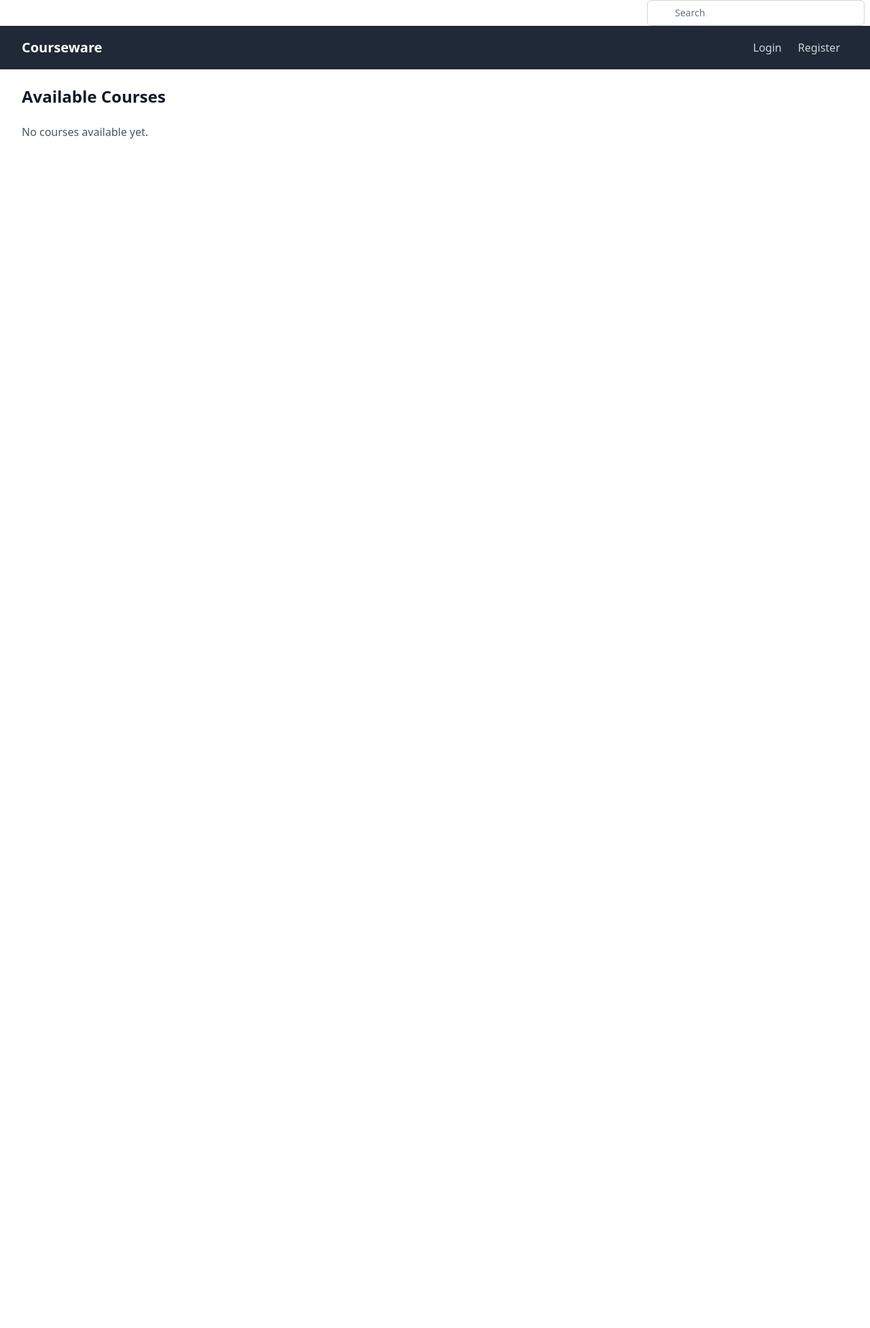
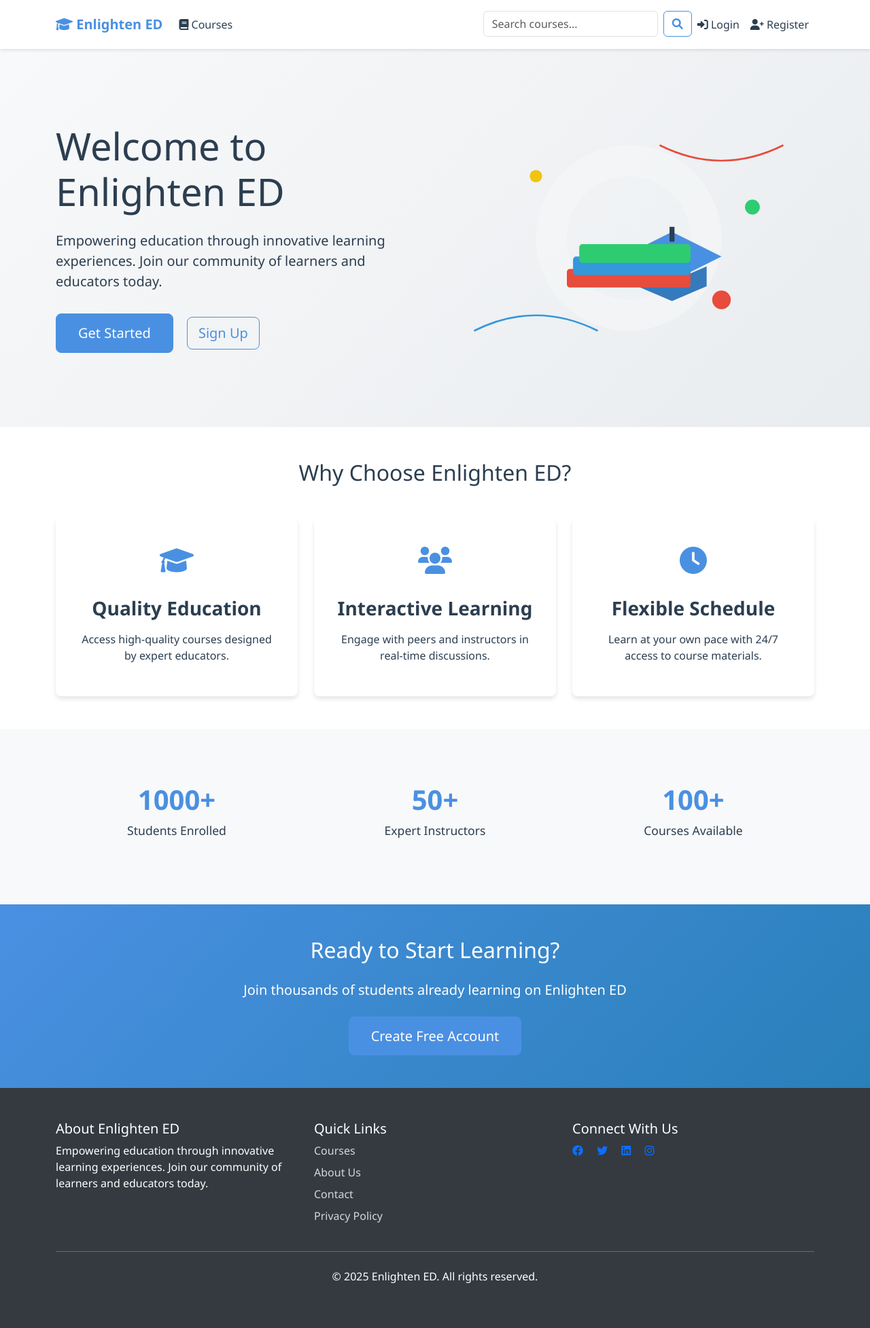
Before and after one commit to rjvtayam/Courseware, a Flask app: page / in a window 1280 px wide. Shown: the whole page at 68% size. Before the commit the page ends 204 px from the top, so only its background shows below. Run offline with Flask 3, Linux system fonts and the light colour scheme; data that the repository does not hold is empty; some libraries are stand-ins or nearby versions.

Commit message:
Added modern welcome page and polished UI design for Enlighten ED
- Created welcome page with hero section and features
- Added custom CSS styling with modern design
- Updated base template with Bootstrap 5
- Added hero image and icons
- Implemented main routes

```diff
--- a/app/__init__.py
+++ b/app/__init__.py
@@ -47,7 +47,8 @@ def create_app():
         db.create_all()
 
         # Import and register blueprints
-        from app.routes import auth, courses, assignments
+        from app.routes import main, auth, courses, assignments
+        app.register_blueprint(main.bp)
         app.register_blueprint(auth.bp)
         app.register_blueprint(courses.bp)
         app.register_blueprint(assignments.bp)
--- /dev/null
+++ b/app/routes/main.py
@@ -0,0 +1,13 @@
+from flask import Blueprint, render_template
+from flask_login import current_user, login_required
+
+bp = Blueprint('main', __name__)
+
+@bp.route('/')
+def index():
+    return render_template('welcome.html')
+
+@bp.route('/profile')
+@login_required
+def profile():
+    return render_template('profile.html', user=current_user)
--- /dev/null
+++ b/app/static/css/style.css
@@ -0,0 +1,171 @@
+/* Global Styles */
+:root {
+    --primary-color: #4a90e2;
+    --secondary-color: #2c3e50;
+    --accent-color: #e74c3c;
+    --light-gray: #f8f9fa;
+    --dark-gray: #343a40;
+}
+
+body {
+    font-family: 'Segoe UI', system-ui, -apple-system, sans-serif;
+    color: var(--secondary-color);
+}
+
+/* Navbar Styles */
+.navbar {
+    box-shadow: 0 2px 4px rgba(0,0,0,0.1);
+    background-color: white !important;
+    padding: 1rem 0;
+}
+
+.navbar-brand {
+    font-weight: 600;
+    color: var(--primary-color) !important;
+}
+
+.nav-link {
+    font-weight: 500;
+    color: var(--secondary-color) !important;
+    transition: color 0.3s ease;
+}
+
+.nav-link:hover {
+    color: var(--primary-color) !important;
+}
+
+/* Welcome Hero Section */
+.welcome-hero {
+    padding: 6rem 0;
+    background: linear-gradient(135deg, #f8f9fa 0%, #e9ecef 100%);
+}
+
+.hero-image {
+    max-width: 100%;
+    height: auto;
+}
+
+.hero-buttons {
+    margin-top: 2rem;
+}
+
+/* Feature Cards */
+.feature-card {
+    background: white;
+    border-radius: 8px;
+    padding: 2rem;
+    text-align: center;
+    box-shadow: 0 4px 6px rgba(0,0,0,0.1);
+    transition: transform 0.3s ease;
+}
+
+.feature-card:hover {
+    transform: translateY(-5px);
+}
+
+.feature-icon {
+    font-size: 2.5rem;
+    color: var(--primary-color);
+    margin-bottom: 1.5rem;
+}
+
+.feature-card h3 {
+    margin-bottom: 1rem;
+    font-weight: 600;
+}
+
+/* Stats Section */
+.stats-section {
+    background-color: var(--light-gray);
+}
+
+.stat-item {
+    padding: 2rem;
+}
+
+.stat-number {
+    font-size: 2.5rem;
+    font-weight: 700;
+    color: var(--primary-color);
+    margin-bottom: 0.5rem;
+}
+
+.stat-label {
+    font-size: 1.1rem;
+    color: var(--secondary-color);
+}
+
+/* CTA Section */
+.cta-section {
+    background: linear-gradient(135deg, var(--primary-color) 0%, #2980b9 100%);
+    color: white;
+}
+
+.cta-section h2,
+.cta-section .lead {
+    color: white;
+}
+
+/* Buttons */
+.btn-primary {
+    background-color: var(--primary-color);
+    border-color: var(--primary-color);
+    padding: 0.8rem 2rem;
+    font-weight: 500;
+}
+
+.btn-primary:hover {
+    background-color: #357abd;
+    border-color: #357abd;
+}
+
+.btn-outline-primary {
+    border-color: var(--primary-color);
+    color: var(--primary-color);
+}
+
+.btn-outline-primary:hover {
+    background-color: var(--primary-color);
+    color: white;
+}
+
+/* Footer */
+.footer {
+    background-color: var(--dark-gray);
+    color: white;
+    padding: 3rem 0;
+}
+
+.footer-links {
+    list-style: none;
+    padding: 0;
+}
+
+.footer-links li {
+    margin-bottom: 0.5rem;
+}
+
+.footer-links a {
+    color: rgba(255,255,255,0.8);
+    text-decoration: none;
+}
+
+.footer-links a:hover {
+    color: white;
+}
+
+/* Responsive Design */
+@media (max-width: 768px) {
+    .welcome-hero {
+        padding: 4rem 0;
+        text-align: center;
+    }
+
+    .hero-image {
+        margin-top: 2rem;
+    }
+
+    .feature-card {
+        margin-bottom: 1.5rem;
+    }
+}
--- a/app/templates/base.html
+++ b/app/templates/base.html
@@ -3,60 +3,150 @@
 <head>
     <meta charset="UTF-8">
     <meta name="viewport" content="width=device-width, initial-scale=1.0">
-    <title>{% block title %}{% endblock %} - Courseware</title>
-    <script src="https://cdn.tailwindcss.com"></script>
-    <script src="https://cdnjs.cloudflare.com/ajax/libs/socket.io/4.0.1/socket.io.js"></script>
-    <script src="{{ url_for('static', filename='js/notifications.js') }}"></script>
-    {% block scripts %}{% endblock %}
+    <title>{% block title %}{% endblock %} - Enlighten ED</title>
+    <!-- Bootstrap CSS -->
+    <link href="https://cdn.jsdelivr.net/npm/bootstrap@5.3.0/dist/css/bootstrap.min.css" rel="stylesheet">
+    <!-- Font Awesome -->
+    <link rel="stylesheet" href="https://cdnjs.cloudflare.com/ajax/libs/font-awesome/6.0.0/css/all.min.css">
+    <!-- Custom CSS -->
+    <link rel="stylesheet" href="{{ url_for('static', filename='css/style.css') }}">
+    {% block extra_css %}{% endblock %}
 </head>
 <body>
-    {% block navbar %}
-    <div class="flex-1 flex justify-center px-2 lg:ml-6 lg:justify-end">
-        <div class="max-w-lg w-full lg:max-w-xs">
-            <form action="{{ url_for('search.search') }}" method="get">
-                <label for="search" class="sr-only">Search</label>
-                <div class="relative">
-                    <input id="search" name="q" class="block w-full pl-10 pr-3 py-2 border border-gray-300 rounded-md leading-5 bg-white placeholder-gray-500 focus:outline-none focus:placeholder-gray-400 focus:ring-1 focus:ring-indigo-500 focus:border-indigo-500 sm:text-sm" placeholder="Search" type="search">
-                </div>
-            </form>
-        </div>
-    </div>
-    {% endblock %}
-    <nav class="bg-gray-800">
-        <div class="max-w-7xl mx-auto px-4 sm:px-6 lg:px-8">
-            <div class="flex items-center justify-between h-16">
-                <div class="flex items-center">
-                    <div class="flex-shrink-0">
-                        <a href="{{ url_for('courses.index') }}" class="text-white font-bold text-xl">Courseware</a>
-                    </div>
-                </div>
-                <div class="flex items-center">
+    <nav class="navbar navbar-expand-lg navbar-light">
+        <div class="container">
+            <a class="navbar-brand" href="{{ url_for('main.index') }}">
+                <i class="fas fa-graduation-cap"></i> Enlighten ED
+            </a>
+            <button class="navbar-toggler" type="button" data-bs-toggle="collapse" data-bs-target="#navbarNav">
+                <span class="navbar-toggler-icon"></span>
+            </button>
+            <div class="collapse navbar-collapse" id="navbarNav">
+                <ul class="navbar-nav me-auto">
+                    <li class="nav-item">
+                        <a class="nav-link" href="{{ url_for('courses.index') }}">
+                            <i class="fas fa-book"></i> Courses
+                        </a>
+                    </li>
                     {% if current_user.is_authenticated %}
-                        <a href="{{ url_for('courses.index') }}" class="text-gray-300 hover:text-white px-3 py-2">Courses</a>
-                        <a href="{{ url_for('auth.logout') }}" class="text-gray-300 hover:text-white px-3 py-2">Logout</a>
+                        {% if current_user.is_teacher %}
+                        <li class="nav-item">
+                            <a class="nav-link" href="{{ url_for('courses.create') }}">
+                                <i class="fas fa-plus-circle"></i> Create Course
+                            </a>
+                        </li>
+                        {% endif %}
+                        <li class="nav-item">
+                            <a class="nav-link" href="{{ url_for('assignments.index') }}">
+                                <i class="fas fa-tasks"></i> Assignments
+                            </a>
+                        </li>
+                    {% endif %}
+                </ul>
+                <ul class="navbar-nav">
+                    <li class="nav-item">
+                        <form class="d-flex" action="{{ url_for('search.search') }}" method="get">
+                            <input class="form-control me-2" type="search" name="q" placeholder="Search courses...">
+                            <button class="btn btn-outline-primary" type="submit">
+                                <i class="fas fa-search"></i>
+                            </button>
+                        </form>
+                    </li>
+                    {% if current_user.is_authenticated %}
+                        <li class="nav-item dropdown">
+                            <a class="nav-link dropdown-toggle" href="#" id="navbarDropdown" role="button" data-bs-toggle="dropdown">
+                                <i class="fas fa-user"></i> {{ current_user.username }}
+                            </a>
+                            <ul class="dropdown-menu dropdown-menu-end">
+                                <li>
+                                    <a class="dropdown-item" href="{{ url_for('main.profile') }}">
+                                        <i class="fas fa-user-circle"></i> Profile
+                                    </a>
+                                </li>
+                                <li>
+                                    <a class="dropdown-item" href="{{ url_for('dashboard.index') }}">
+                                        <i class="fas fa-tachometer-alt"></i> Dashboard
+                                    </a>
+                                </li>
+                                <li><hr class="dropdown-divider"></li>
+                                <li>
+                                    <a class="dropdown-item" href="{{ url_for('auth.logout') }}">
+                                        <i class="fas fa-sign-out-alt"></i> Logout
+                                    </a>
+                                </li>
+                            </ul>
+                        </li>
                     {% else %}
-                        <a href="{{ url_for('auth.login') }}" class="text-gray-300 hover:text-white px-3 py-2">Login</a>
-                        <a href="{{ url_for('auth.register') }}" class="text-gray-300 hover:text-white px-3 py-2">Register</a>
+                        <li class="nav-item">
+                            <a class="nav-link" href="{{ url_for('auth.login') }}">
+                                <i class="fas fa-sign-in-alt"></i> Login
+                            </a>
+                        </li>
+                        <li class="nav-item">
+                            <a class="nav-link" href="{{ url_for('auth.register') }}">
+                                <i class="fas fa-user-plus"></i> Register
+                            </a>
+                        </li>
                     {% endif %}
-                </div>
+                </ul>
             </div>
         </div>
     </nav>
 
-    {% with messages = get_flashed_messages() %}
+    {% with messages = get_flashed_messages(with_categories=true) %}
         {% if messages %}
-            <div class="max-w-7xl mx-auto px-4 sm:px-6 lg:px-8 mt-4">
-                {% for message in messages %}
-                    <div class="bg-blue-100 border-l-4 border-blue-500 text-blue-700 p-4" role="alert">
+            <div class="container mt-3">
+                {% for category, message in messages %}
+                    <div class="alert alert-{{ category }} alert-dismissible fade show" role="alert">
                         {{ message }}
+                        <button type="button" class="btn-close" data-bs-dismiss="alert" aria-label="Close"></button>
                     </div>
                 {% endfor %}
             </div>
         {% endif %}
     {% endwith %}
 
-    <main class="max-w-7xl mx-auto px-4 sm:px-6 lg:px-8">
-        {% block content %}{% endblock %}
-    </main>
+    {% block content %}{% endblock %}
+
+    <footer class="footer">
+        <div class="container">
+            <div class="row">
+                <div class="col-md-4">
+                    <h5>About Enlighten ED</h5>
+                    <p>Empowering education through innovative learning experiences. Join our community of learners and educators today.</p>
+                </div>
+                <div class="col-md-4">
+                    <h5>Quick Links</h5>
+                    <ul class="footer-links">
+                        <li><a href="{{ url_for('courses.index') }}">Courses</a></li>
+                        <li><a href="#">About Us</a></li>
+                        <li><a href="#">Contact</a></li>
+                        <li><a href="#">Privacy Policy</a></li>
+                    </ul>
+                </div>
+                <div class="col-md-4">
+                    <h5>Connect With Us</h5>
+                    <div class="social-links">
+                        <a href="#" class="me-3"><i class="fab fa-facebook"></i></a>
+                        <a href="#" class="me-3"><i class="fab fa-twitter"></i></a>
+                        <a href="#" class="me-3"><i class="fab fa-linkedin"></i></a>
+                        <a href="#" class="me-3"><i class="fab fa-instagram"></i></a>
+                    </div>
+                </div>
+            </div>
+            <hr class="mt-4 mb-4">
+            <div class="text-center">
+                <p>&copy; 2025 Enlighten ED. All rights reserved.</p>
+            </div>
+        </div>
+    </footer>
+
+    <!-- Bootstrap Bundle with Popper -->
+    <script src="https://cdn.jsdelivr.net/npm/bootstrap@5.3.0/dist/js/bootstrap.bundle.min.js"></script>
+    <!-- Socket.io -->
+    <script src="https://cdnjs.cloudflare.com/ajax/libs/socket.io/4.0.1/socket.io.js"></script>
+    <!-- Custom JS -->
+    <script src="{{ url_for('static', filename='js/notifications.js') }}"></script>
+    {% block extra_js %}{% endblock %}
 </body>
 </html>
--- /dev/null
+++ b/app/templates/welcome.html
@@ -0,0 +1,97 @@
+{% extends "base.html" %}
+
+{% block content %}
+<div class="welcome-hero">
+    <div class="container">
+        <div class="row align-items-center">
+            <div class="col-md-6">
+                <h1 class="display-4 mb-4">Welcome to Enlighten ED</h1>
+                <p class="lead mb-4">Empowering education through innovative learning experiences. Join our community of learners and educators today.</p>
+                {% if not current_user.is_authenticated %}
+                <div class="hero-buttons">
+                    <a href="{{ url_for('auth.login') }}" class="btn btn-primary btn-lg me-3">Get Started</a>
+                    <a href="{{ url_for('auth.register') }}" class="btn btn-outline-primary btn-lg">Sign Up</a>
+                </div>
+                {% else %}
+                <a href="{{ url_for('courses.index') }}" class="btn btn-primary btn-lg">Browse Courses</a>
+                {% endif %}
+            </div>
+            <div class="col-md-6 text-center">
+                <img src="{{ url_for('static', filename='images/hero-image.svg') }}" alt="Education illustration" class="hero-image">
+            </div>
+        </div>
+    </div>
+</div>
+
+<div class="features-section py-5">
+    <div class="container">
+        <h2 class="text-center mb-5">Why Choose Enlighten ED?</h2>
+        <div class="row g-4">
+            <div class="col-md-4">
+                <div class="feature-card">
+                    <div class="feature-icon">
+                        <i class="fas fa-graduation-cap"></i>
+                    </div>
+                    <h3>Quality Education</h3>
+                    <p>Access high-quality courses designed by expert educators.</p>
+                </div>
+            </div>
+            <div class="col-md-4">
+                <div class="feature-card">
+                    <div class="feature-icon">
+                        <i class="fas fa-users"></i>
+                    </div>
+                    <h3>Interactive Learning</h3>
+                    <p>Engage with peers and instructors in real-time discussions.</p>
+                </div>
+            </div>
+            <div class="col-md-4">
+                <div class="feature-card">
+                    <div class="feature-icon">
+                        <i class="fas fa-clock"></i>
+                    </div>
+                    <h3>Flexible Schedule</h3>
+                    <p>Learn at your own pace with 24/7 access to course materials.</p>
+                </div>
+            </div>
+        </div>
+    </div>
+</div>
+
+<div class="stats-section py-5 bg-light">
+    <div class="container">
+        <div class="row text-center">
+            <div class="col-md-4">
+                <div class="stat-item">
+                    <h3 class="stat-number">1000+</h3>
+                    <p class="stat-label">Students Enrolled</p>
+                </div>
+            </div>
+            <div class="col-md-4">
+                <div class="stat-item">
+                    <h3 class="stat-number">50+</h3>
+                    <p class="stat-label">Expert Instructors</p>
+                </div>
+            </div>
+            <div class="col-md-4">
+                <div class="stat-item">
+                    <h3 class="stat-number">100+</h3>
+                    <p class="stat-label">Courses Available</p>
+                </div>
+            </div>
+        </div>
+    </div>
+</div>
+
+<div class="cta-section py-5">
+    <div class="container text-center">
+        <h2 class="mb-4">Ready to Start Learning?</h2>
+        <p class="lead mb-4">Join thousands of students already learning on Enlighten ED</p>
+        {% if not current_user.is_authenticated %}
+        <a href="{{ url_for('auth.register') }}" class="btn btn-primary btn-lg">Create Free Account</a>
+        {% else %}
+        <a href="{{ url_for('courses.index') }}" class="btn btn-primary btn-lg">Explore Courses</a>
+        {% endif %}
+    </div>
+</div>
+{% endblock %}
```
Also changed, not shown: app/static/images/hero-image.svg (added).
